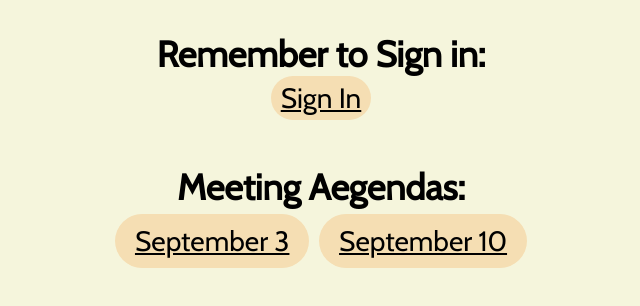
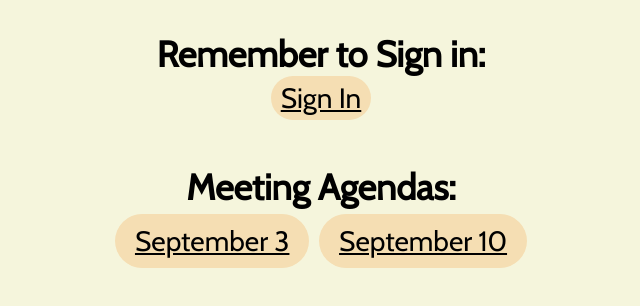
Before and after one commit to ethandeguire/IAWHackClub, a website: page index.html in a window 1280 px wide. Shown: the part 838-1144 px from the top of the page, without its empty margins (319-959 px from the left). Drawn offline with nearby package versions, Linux system fonts and the light colour scheme.

Commit message:
typo fix

```diff
--- a/index.html
+++ b/index.html
@@ -31,7 +31,7 @@
   <h2> Remember to Sign in: </h2>
   <a class='linky' href='./signin/signin.html'>Sign In</a>
 
-  <h2> Meeting Aegendas: </h2>
+  <h2> Meeting Agendas: </h2>
   <div style='padding-top: 10px' class="metings">
     <a class="meeting" href="./agendas/9-3-19.html">September 3</a>
     <a class="meeting" href="./agendas/9-10-19.html">September 10</a>
```
